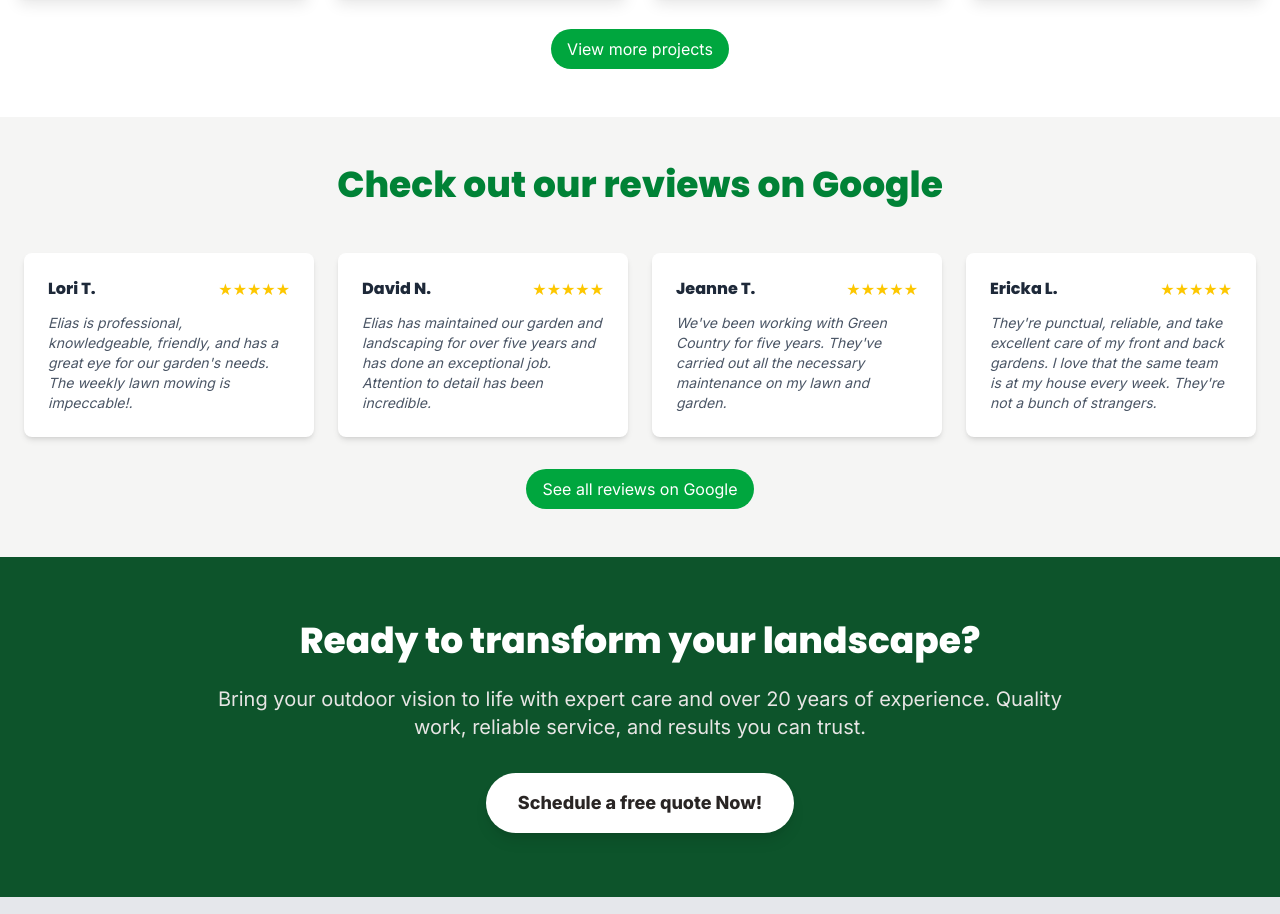
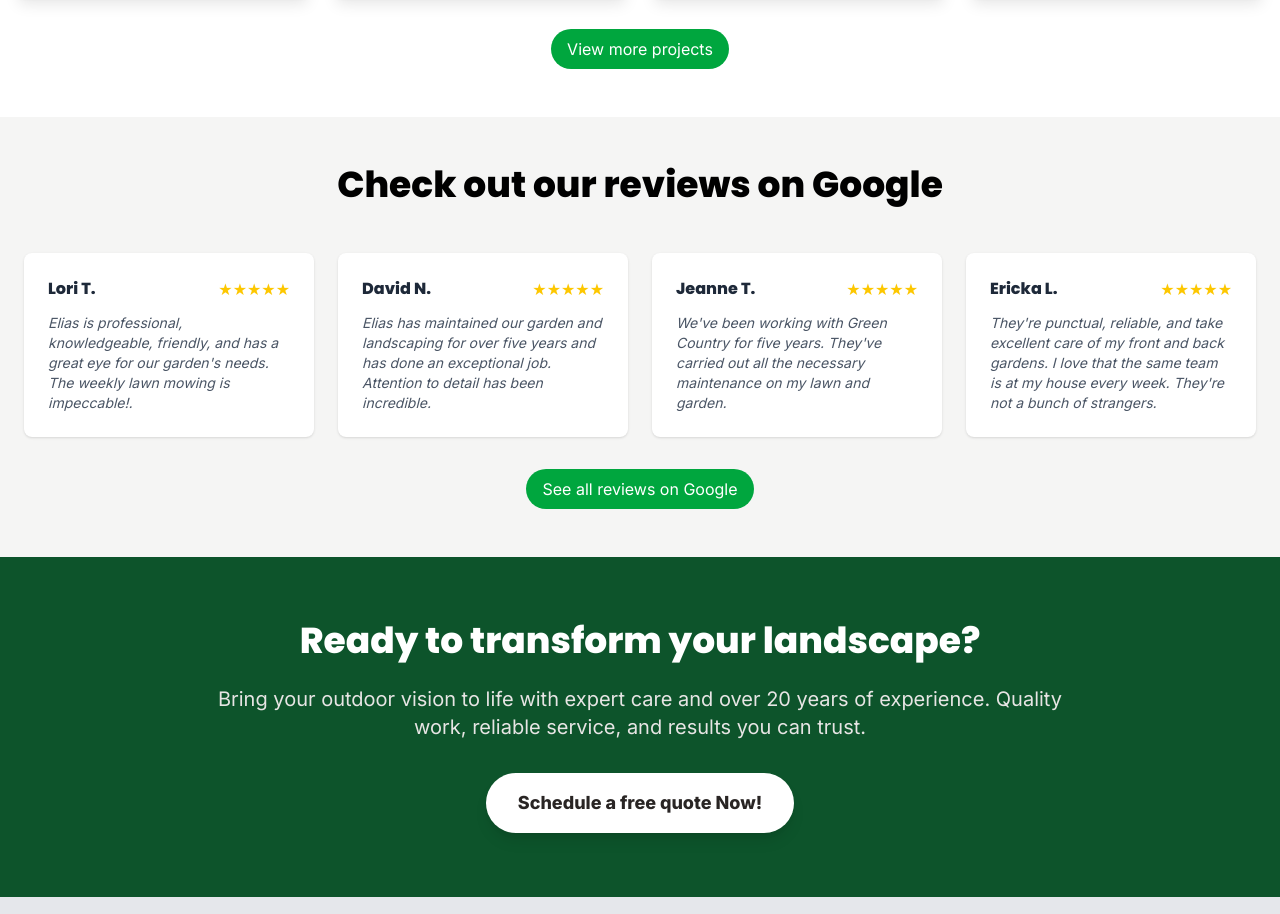
Before and after one commit to grupohernandezalba/greencountry-sitio-astro, an Astro site: page / in a window 1280 px wide. Shown: the part 3604-4518 px from the top of the page. Built offline with nearby package versions, Linux system fonts and the light colour scheme; Astro itself is replaced by a stand-in of ours.

Commit message:
ajustes reviews

```diff
--- a/src/components/Review.tsx
+++ b/src/components/Review.tsx
@@ -36,15 +36,15 @@ const Review: React.FC = () => {
     ];
 
     return (
-        <section className="reviews-section py-12 px-6 bg-stone-100">
-            <h2 className="text-4xl font-bold text-center mb-12 text-green-700">
+        <section className="reviews-section py-12 px-6 bg-stone-100" data-aos="fade-up">
+            <h2 className="text-2xl md:text-4xl font-bold text-center mb-12">
                 Check out our reviews on Google
             </h2>
             <div className="grid grid-cols-1 md:grid-cols-2 lg:grid-cols-4 gap-6">
                 {reviews.map((review) => (
                     <div
                         key={review.id}
-                        className="bg-white rounded-lg shadow-md p-6 hover:shadow-lg transition-shadow"
+                        className="bg-white rounded-lg shadow p-6"
                     >
                         <div className="flex items-center justify-between mb-3">
                             <h3 className="font-semibold text-gray-800">{review.author}</h3>
```
